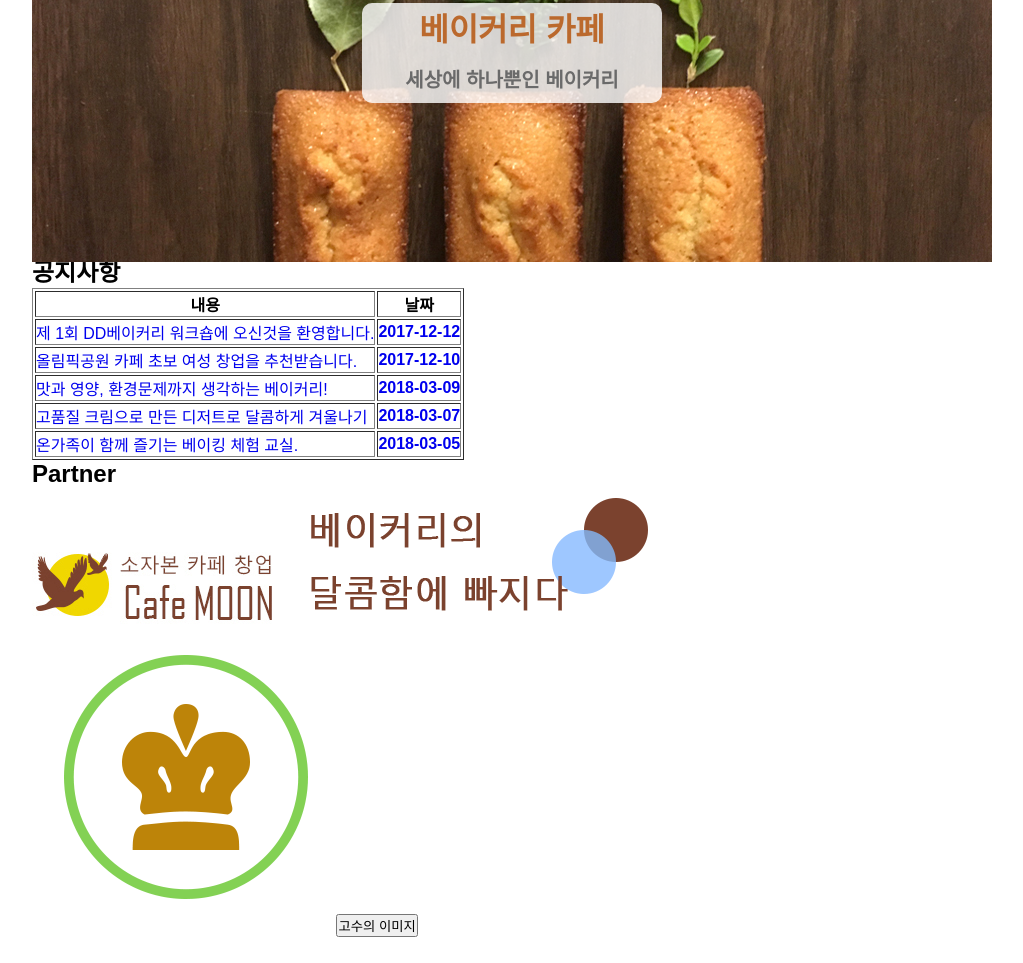
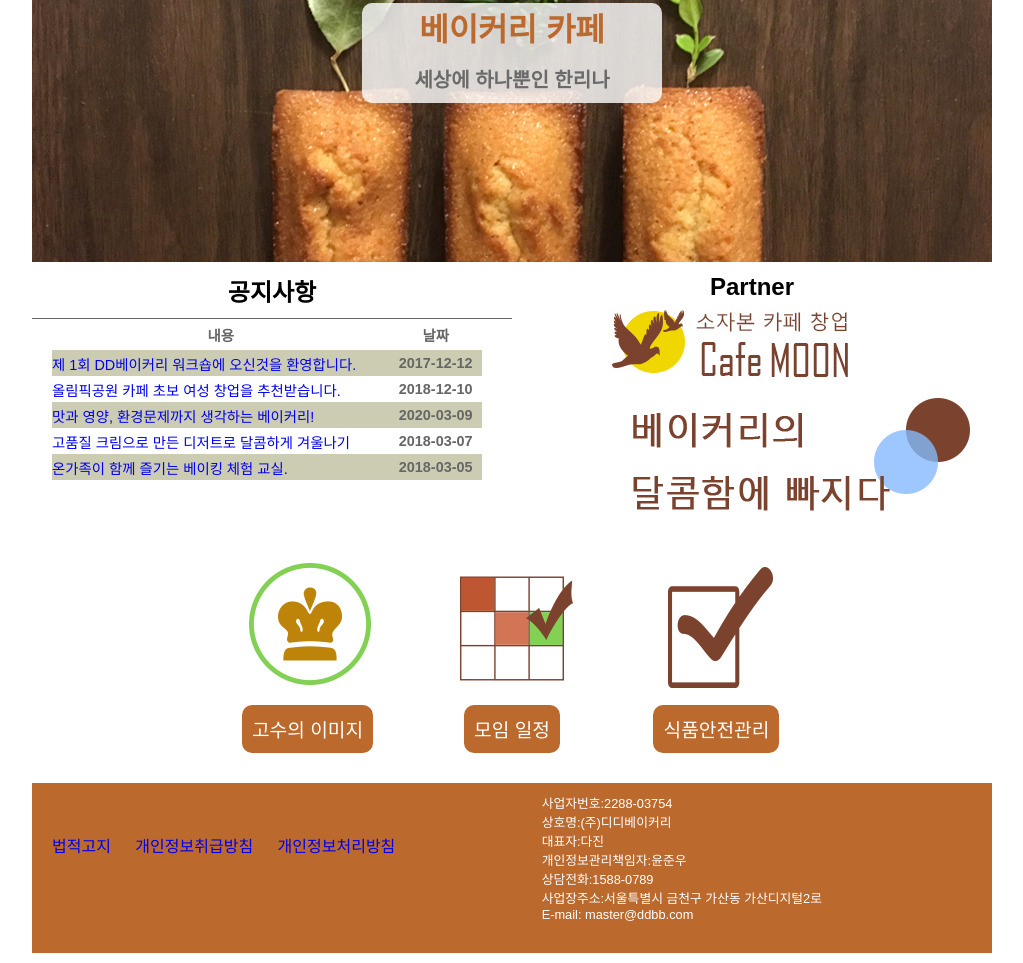
Before and after one commit to slskfl/BakeryMainPage, a plain HTML site: page 베이커리홈페이지/index.html in a window 1280 px wide. Shown: the part 297-1260 px from the top of the page, without its empty margins (128-1151 px from the left). Drawn offline with Linux system fonts and the light colour scheme.

Commit message:
mainpage practice

```diff
--- a/베이커리홈페이지/css/index.css
+++ b/베이커리홈페이지/css/index.css
@@ -101,3 +101,98 @@ nav>ul{
     color: #6a6a6a;
     font-size: 20px;
 }
+/* 메인콘텐츠_공지사항 */
+.notice{
+    width: 480px;
+    /* display: inline-block>>자신의 크기만 갖는다. */
+    float: left;
+    margin-top: 20px;
+}
+.notice>h2{
+    text-align: center;
+    /* padding-top: ; */
+    /* 아래쪽테두리 */
+    border-bottom: 1px solid #666;
+    padding-bottom: 10px;
+}
+.notice>table{
+    font-size: 0.9em;
+    color: #666;
+    width: 430px;
+    margin-left: 20px;
+    /* 테이블의 선을 이중선이 아닌 실선으로 변경. */
+    border-collapse: collapse;
+}
+.notice>table tr>th{
+    /* table에서는 자동으로 tbody가 생긴다.
+    notice>table>tbody>tr>th trdms tabled의 후손*/
+    padding: 5px 0;
+}
+.notice>table tr>th{
+    padding: 5px;
+}
+.notice>table tr:nth-child(2n){
+    background-color: rgb(153, 153, 102, 0.5);
+}
+/* 메인콘텐츠_파트너영역 */
+.partner{
+    width: 480px;
+    float: right;
+    margin-top: 20px;
+}
+.partner>h2{
+    text-align: center;
+}
+.partner>.partner_info{
+    margin-top: 10x;
+    padding-left: 20%;
+}
+/*메인콘텐츠_아이콘 영역 */
+.icons{
+    /* clear: both>>각자의 영역을 가짐. 의존하지 않음 */
+    clear: both;
+    text-align: center;
+    padding-top: 20px;
+}
+.icons>.btn{
+    display: inline-block;
+    width: 160px;
+    margin: 0 20px;
+}
+.icons>.btn>img{
+    width: 150px;
+}
+.icons>.btn>button{
+    background-color: #bb692d;
+    color: #fff;
+    font-size: 1.2em;
+    padding: 10px;
+    border: none;
+    border-radius: 10px;
+}
+.icons>.btn>button:hover{
+    background-color: #99cc66;
+}
+/* 푸터영역 */
+#footer{
+    height: 150px;
+    margin-top: 30px;
+    background-color: #bb692d;
+    color: white;
+    padding: 10px 20px;
+}
+#footer>ul{
+    float: left;
+}
+#footer>ul>li{
+    display: inline-block;
+    padding-top: 40px;
+    padding-right: 20px;
+}
+#footer>address{
+    float: right;
+    font-style: normal;
+    font-size: 0.8em;
+    padding-right: 150px;
+
+}
--- a/베이커리홈페이지/index.html
+++ b/베이커리홈페이지/index.html
@@ -2,9 +2,9 @@
 <html lang="kor">
     <head>
         <meta charset="utf-8">
-        <title>베이커리홈페이지_연습</title>
+        <title>리나_베이커리홈페이지_연습</title>
         <link href="css/index.css" type="text/css" rel="stylesheet"/>
-        </style>
+        <script src="js/index.js"></script>
     </head>
     <body>
         <!-- 헤더 영역 -->
@@ -39,45 +39,47 @@
             </div>
             <div class="welcome">
                 <h1>베이커리 카페</h1>
-                <h2>세상에 하나뿐인 베이커리</h2>
+                <h2>세상에 하나뿐인 한리나</h2>
             </div>
         </div>
         <!-- 메인 콘텐츠 영역 -->
         <div id="contents">
             <div class="notice">
                 <h2>공지사항</h2>
-                <table border="1">
+                <table>
                     <tr>
                         <th>내용</th><th>날짜</th>
                     </tr>
                     <tr>
                         <td><a href="#">제 1회 DD베이커리 워크숍에 오신것을 환영합니다.</a></td>
-                        <th><a href="#">2017-12-12 </a></th>
+                        <th>2017-12-12</th>
                     </tr>
                     <tr>
                         <td><a href="#">올림픽공원 카페 초보 여성 창업을 추천받습니다.</a></td>
-                        <th><a href="#">2017-12-10 </a></th>
+                        <th>2018-12-10 </th>
                     </tr>
                     <tr>
                         <td><a href="#">맛과 영양, 환경문제까지 생각하는 베이커리!</a></td>
-                        <th><a href="#">2018-03-09 </a></th>
+                        <th>2020-03-09</th>
                     </tr>
                     <tr>
                         <td><a href="#">고품질 크림으로 만든 디저트로 달콤하게 겨울나기</a></td>
-                        <th><a href="#">2018-03-07  </a></th>
+                        <th>2018-03-07</th>
                     </tr>
                     <tr>
                         <td><a href="#">온가족이 함께 즐기는 베이킹 체험 교실.</a></td>
-                        <th><a href="#">2018-03-05 </a></th>
+                        <th>2018-03-05 </th>
                     </tr>
                 </table>
             </div>
             <div class="partner">
                 <h2>Partner</h2>
-                <a href="popup.html">
-                    <img src="image/PARTNER.jpg" alt="partner"/>
-                    <img src="image/PARTNER_UP.png" alt="partner_up"/>
-                </a>
+                <div class="partner_info">
+                    <a href="#" onclick="partpopup();">
+                        <img src="image/PARTNER.jpg" alt="partner"/>
+                        <img src="image/PARTNER_UP.png" alt="partner_up"/>
+                    </a>
+                </div>
             </div>
             <div class="icons">
                 <div class="btn">
--- /dev/null
+++ b/베이커리홈페이지/js/index.js
@@ -0,0 +1,10 @@
+function partpopup(){
+    // 함수정의와 함수이름 (매개변수)
+    window.open("popup.html", "", "width=800, height=300");
+    //창을 연다는 의미, 창의 이름, 다양한설정
+}
+// setTimeout(익명함수, 밀리초);
+setTimeout(function() {
+    // alert>> 자동으로 팝업창을 띄움. 밀리초는 딜레이
+    alert("저의 베이커리 홈페이지를 방문해주셔서 감사합니다.");
+}, 3000);
```
Also changed, not shown: 베이커리홈페이지/popup.html (added, +13 -0 lines).
